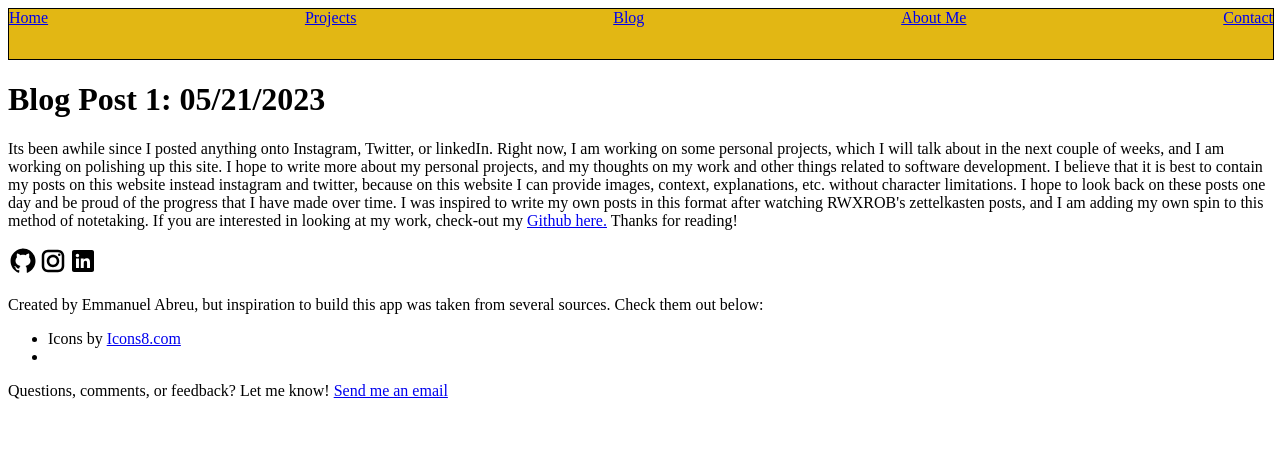
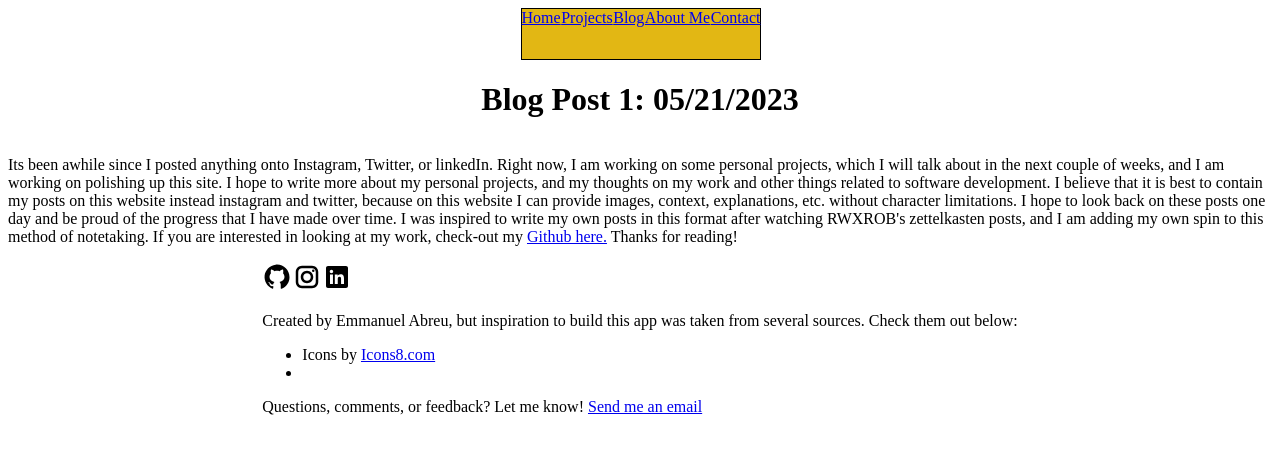
Before and after one commit to Emmanuel-Abreu/portfolio, a Next.js app: page /Blog in a window 1280 px wide. Shown: the top 454 px of the page. Built offline with nearby package versions, Linux system fonts and the light colour scheme.

Commit message:
added css classes to components and added flexbox properties

```diff
--- a/public/styles/AboutPage.css
+++ b/public/styles/AboutPage.css
@@ -1,6 +1,7 @@
 .AboutPage{
   display: flex;
   flex-direction: column;
+  font-size: .9 rem;
 }
 
 body{
--- /dev/null
+++ b/public/styles/Blog.css
@@ -0,0 +1,7 @@
+.Blog{
+    display: flex;
+    flex-direction: column;
+    align-items: center;
+    justify-content: center;
+    width: 100%;
+}
--- /dev/null
+++ b/public/styles/Blog1.css
@@ -0,0 +1,6 @@
+.Blog1{
+    display: flex;
+    flex-direction: column;
+    justify-content: center;
+    align-items: center;
+}
--- a/public/styles/ContactPage.css
+++ b/public/styles/ContactPage.css
@@ -4,7 +4,7 @@
   justify-content: center;
   align-items: center;
   padding: 0px 0px;
-
+  font-size: .9 rem;
 }
 
 .ContactPage form{
--- a/src/components/Blog1.js
+++ b/src/components/Blog1.js
@@ -1,8 +1,9 @@
 import React from 'react';
+import '../../public/styles/Blog1.css'
 
 export default function Blog1(){
   return (
-    <div>
+    <div className='Blog1'>
       <h1>Blog Post 1: 05/21/2023</h1>
       <p>
         Its been awhile since I posted anything onto Instagram, Twitter, or linkedIn.  Right now, I am working on some personal projects, which I will talk about in the next couple of weeks, and I am working on polishing up this site. I hope to write more about my personal projects, and my thoughts on my work and other things related to software development.  I believe that it is best to contain my posts on this website instead instagram and twitter, because on this website I can provide images, context, explanations, etc. without character limitations.  I hope to look back on these posts one day and be proud of the progress that I have made over time.  I was inspired to write my own posts in this format after watching RWXROB's zettelkasten posts, and I am adding my own spin to this method of notetaking.  If you are interested in looking at my work, check-out my <a href="https://www.github.com/emmanuel-abreu/">Github here.</a>  Thanks for reading!
--- a/src/pages/Blog.js
+++ b/src/pages/Blog.js
@@ -2,10 +2,11 @@ import React from 'react';
 import Blog1 from '../../src/components/Blog1'
 import Navbar from '@/components/Navbar';
 import Footer from '@/components/Footer';
+import '../../public/styles/Blog.css'
 
 export default function Blog(){
   return (
-    <div>
+    <div className='Blog'>
       <Navbar/>
       <Blog1/>
       <Footer/>
```
